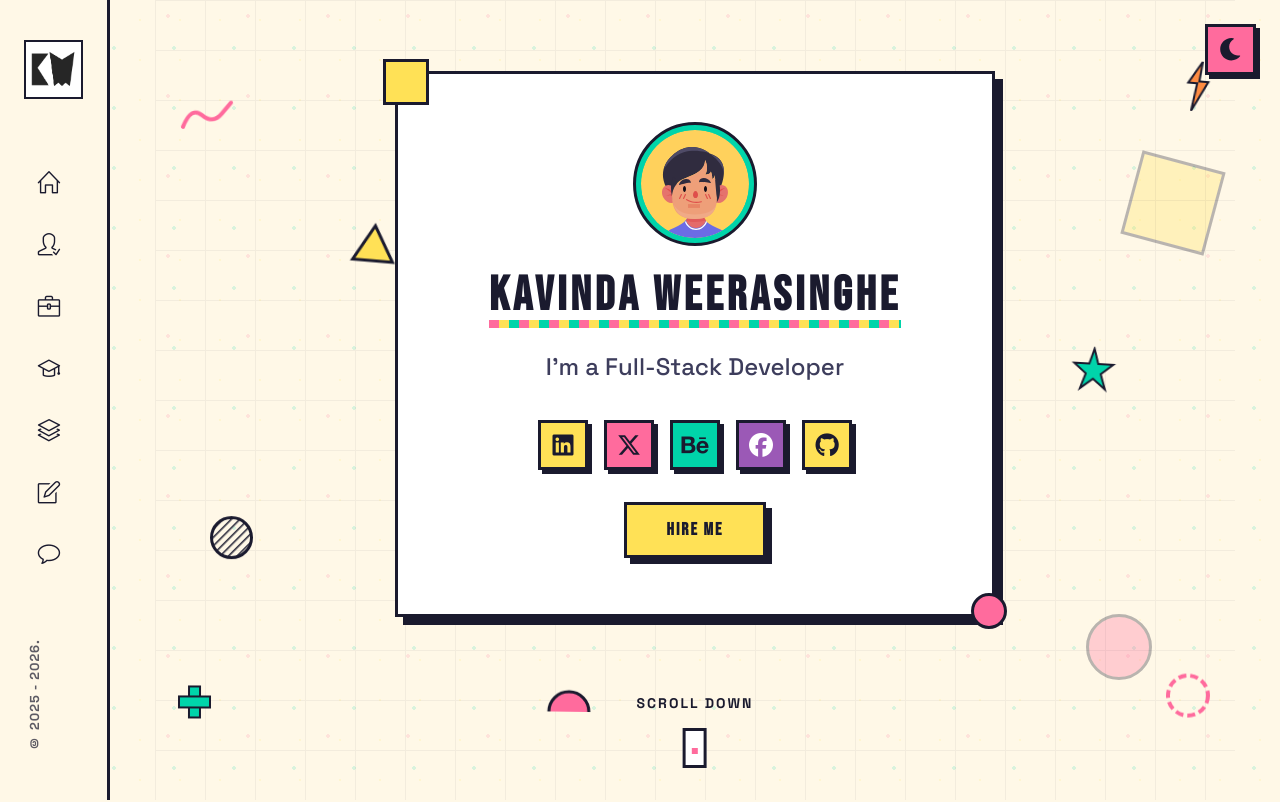
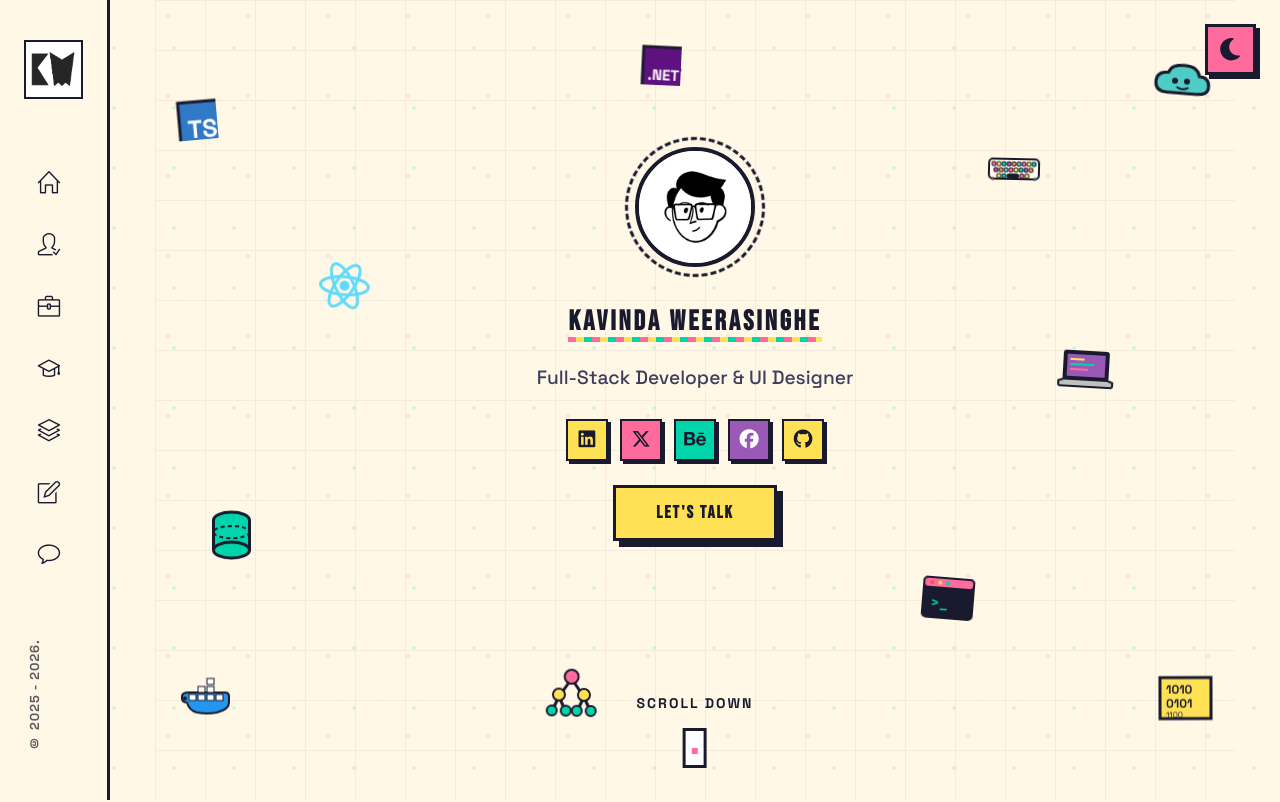
Before and after one commit to foverokavindz/fovero-folio, a React (Vite) app: page / in a window 1280 px wide. Shown: the top 802 px of the page. Built offline with nearby package versions, Linux system fonts and the light colour scheme.

Commit message:
Update text

```diff
--- a/package.json
+++ b/package.json
@@ -11,6 +11,7 @@
   },
   "dependencies": {
     "@emailjs/browser": "^4.3.3",
+    "gsap": "^3.14.2",
     "react": "^18.2.0",
     "react-dom": "^18.2.0",
     "react-icons": "^5.5.0",
--- a/src/App.css
+++ b/src/App.css
@@ -5,35 +5,7 @@
 }
 
 /* Memphis floating decorations */
-.main::before {
-  content: '';
-  position: fixed;
-  top: 20%;
-  right: 5%;
-  width: 80px;
-  height: 80px;
-  background: var(--memphis-yellow);
-  border: 3px solid var(--memphis-black);
-  transform: rotate(15deg);
-  z-index: -1;
-  opacity: 0.3;
-  animation: memphis-rotate 20s linear infinite;
-}
 
-.main::after {
-  content: '';
-  position: fixed;
-  bottom: 15%;
-  right: 10%;
-  width: 60px;
-  height: 60px;
-  background: var(--memphis-pink);
-  border: 3px solid var(--memphis-black);
-  border-radius: 50%;
-  z-index: -1;
-  opacity: 0.3;
-  animation: memphis-bounce 3s ease-in-out infinite;
-}
 
 @keyframes memphis-rotate {
   from {
--- a/src/App.jsx
+++ b/src/App.jsx
@@ -27,12 +27,7 @@ function App() {
         <Resume />
         <Portfolio />
         <Pricing />
-
-        {/*
-
         <Blog />
-
-        */}
         <Testimonials />
         <Contact />
       </main>
--- a/src/components/home/Home.css
+++ b/src/components/home/Home.css
@@ -29,54 +29,111 @@
   max-width: 600px;
   text-align: center;
   z-index: 2;
-  background: var(--container-color);
   padding: 3rem;
-  border: var(--border-thick);
-  box-shadow: var(--shadow-lg);
   position: relative;
   margin-bottom: 2rem;
+  display: flex;
+  flex-direction: column;
+  align-items: center;
 }
 
-/* Memphis Corner Decoration */
-.intro::before {
-  content: '';
-  position: absolute;
-  top: -15px;
-  left: -15px;
-  width: 40px;
-  height: 40px;
-  background-color: var(--memphis-yellow);
-  border: var(--border-thick);
-  z-index: -1;
+/* Remove corner decorations since we removed the box */
+.intro::before,
+.intro::after {
+  display: none;
 }
 
-.intro::after {
-  content: '';
-  position: absolute;
-  bottom: -15px;
-  right: -15px;
-  width: 30px;
-  height: 30px;
-  background-color: var(--memphis-pink);
-  border: var(--border-thick);
-  border-radius: 50%;
-  z-index: -1;
+/* Profile Image Container */
+.home__img-wrapper {
+  position: relative;
+  display: inline-block;
+  margin-bottom: 2.5rem;
 }
 
 .home img {
-  margin-bottom: 1.5rem;
-  border: var(--border-thick);
+  border: 4px solid var(--memphis-black);
   border-radius: 50%;
-  padding: 5px;
+  position: relative;
+  z-index: 2;
+  width: 120px;
+  height: 120px;
+}
+
+/* Rotating ring around profile */
+.home__img-wrapper::before {
+  content: '';
+  position: absolute;
+  top: -10px;
+  left: -10px;
+  right: -10px;
+  bottom: -10px;
+  border: 3px dashed var(--memphis-black);
+  border-radius: 50%;
+  animation: spin-slow 20s linear infinite;
+}
+
+/* Floating decorative dots */
+.home__img-decoration {
+  position: absolute;
+  width: 100%;
+  height: 100%;
+  top: 0;
+  left: 0;
+  pointer-events: none;
+}
+
+.home__img-decoration span {
+  position: absolute;
+  width: 10px;
+  height: 10px;
+  border-radius: 50%;
+  border: 2px solid var(--memphis-black);
+}
+
+.home__img-decoration span:nth-child(1) {
   background: var(--memphis-teal);
+  top: 10%;
+  left: -25px;
+  animation: float-dot 3s ease-in-out infinite;
+}
+
+.home__img-decoration span:nth-child(2) {
+  background: var(--memphis-orange);
+  bottom: 20%;
+  right: -20px;
+  animation: float-dot 3s ease-in-out infinite 0.5s;
+}
+
+.home__img-decoration span:nth-child(3) {
+  background: var(--memphis-purple);
+  bottom: -12px;
+  left: 30%;
+  width: 10px;
+  height: 10px;
+  animation: float-dot 3s ease-in-out infinite 1s;
+}
+
+@keyframes spin-slow {
+  from { transform: rotate(0deg); }
+  to { transform: rotate(360deg); }
+}
+
+@keyframes bounce-shape {
+  0%, 100% { transform: translateY(0) rotate(0deg); }
+  50% { transform: translateY(-8px) rotate(10deg); }
+}
+
+@keyframes float-dot {
+  0%, 100% { transform: translateY(0); }
+  50% { transform: translateY(-6px); }
 }
 
 .home__name {
-  font-size: var(--h1-font-size);
+  font-size: 1.75rem;
   font-weight: var(--font-bold);
   margin-bottom: 0.5rem;
   font-family: var(--heading-font);
-  letter-spacing: 4px;
+  letter-spacing: 3px;
   position: relative;
   display: inline-block;
 }
@@ -85,23 +142,23 @@
 .home__name::after {
   content: '';
   position: absolute;
-  bottom: -5px;
+  bottom: -4px;
   left: 0;
   width: 100%;
-  height: 8px;
+  height: 5px;
   background: repeating-linear-gradient(
     90deg,
     var(--memphis-pink),
-    var(--memphis-pink) 10px,
-    var(--memphis-yellow) 10px,
-    var(--memphis-yellow) 20px,
-    var(--memphis-teal) 20px,
-    var(--memphis-teal) 30px
+    var(--memphis-pink) 8px,
+    var(--memphis-yellow) 8px,
+    var(--memphis-yellow) 16px,
+    var(--memphis-teal) 16px,
+    var(--memphis-teal) 24px
   );
 }
 
 .home__education {
-  font-size: var(--h3-font-size);
+  font-size: 1.2rem;
   color: var(--text-color);
   font-weight: var(--font-medium);
   display: block;
@@ -110,22 +167,22 @@
 
 .home__socials {
   display: flex;
-  column-gap: 1rem;
-  margin: 2rem 0;
+  column-gap: 0.75rem;
+  margin: 1.5rem 0;
   justify-content: center;
 }
 
 .home__social-link {
   color: var(--memphis-black);
-  font-size: 1.5rem;
-  width: 50px;
-  height: 50px;
+  font-size: 1.2rem;
+  width: 42px;
+  height: 42px;
   display: flex;
   align-items: center;
   justify-content: center;
-  border: var(--border-thick);
+  border: 2px solid var(--memphis-black);
   background: var(--memphis-yellow);
-  box-shadow: var(--shadow-sm);
+  box-shadow: 3px 3px 0px var(--memphis-black);
   transition: all 0.2s ease;
 }
 
@@ -143,8 +200,8 @@
 }
 
 .home__social-link:hover {
-  transform: translate(-3px, -3px);
-  box-shadow: 9px 9px 0px var(--memphis-black);
+  transform: translate(-2px, -2px);
+  box-shadow: 6px 6px 0px var(--memphis-black);
 }
 
 /* Scroll Down - Position outside of intro */
@@ -265,8 +322,8 @@
 
 .s2 {
   animation: move 1.3s ease, memphis-float 5s ease-in-out infinite 0.5s;
-  left: 18%;
-  top: 30%;
+  left: 15%;
+  top: 35%;
 }
 
 .s3 {
@@ -283,8 +340,8 @@
 
 .s5 {
   animation: move 2.2s ease, memphis-float 5.5s ease-in-out infinite 0.7s;
-  left: 44%;
-  top: 10%;
+  left: 45%;
+  top: 7%;
 }
 
 .s6 {
@@ -296,7 +353,7 @@
 .s7 {
   animation: move 2.8s ease, memphis-float 6s ease-in-out infinite 0.4s;
   top: 20%;
-  right: 25%;
+  right: 18%;
 }
 
 .s8 {
--- a/src/components/home/Home.jsx
+++ b/src/components/home/Home.jsx
@@ -1,6 +1,6 @@
 import React from 'react';
 import './Home.css';
-import Me from '../../assets/avatar-1.svg';
+import Me from '../../assets/myface.png';
 import HeaderSocials from './HeaderSocials';
 import ScrollDown from './ScrollDown';
 import Shapes from './Shapes';
@@ -9,13 +9,17 @@ const Home = () => {
   return (
     <section className="home container" id="home">
       <div className="intro">
-        <img src={Me} alt="" className="home__img" />
+        <div className="home__img-wrapper">
+          <img src={Me} alt="" className="home__img" />
+          <div className="home__img-decoration">
+
+          </div>
+        </div>
         <h1 className="home__name">Kavinda Weerasinghe</h1>
-        <span className="home__education">I'm a Full-Stack Developer</span>
+        <span className="home__education">Full-Stack Developer & UI Designer</span>
         <HeaderSocials />
-
         <a href="#contact" className="btn">
-          Hire Me
+          Let's Talk
         </a>
       </div>
       <ScrollDown />
--- a/src/components/home/Shapes.jsx
+++ b/src/components/home/Shapes.jsx
@@ -1,158 +1,267 @@
 import React from 'react';
 
-// Memphis Design Shapes Component
+// Memphis Design Shapes Component - Tech Stack Theme
 const Shapes = () => {
   return (
     <div className="shapes">
-      {/* Memphis Squiggle */}
+      {/* TypeScript Logo */}
       <svg
-        width="60"
-        height="30"
+        width="40"
+        height="40"
         className="shape s1"
         xmlns="http://www.w3.org/2000/svg"
       >
-        <path
-          d="M5 25 Q15 5 25 15 T45 15 T55 5"
-          stroke="#FF6B9D"
-          strokeWidth="4"
-          fill="none"
-          strokeLinecap="round"
-        />
+        <rect x="2" y="2" width="46" height="46" fill="#3178C6" stroke="#1A1A2E" strokeWidth="3"/>
+        <text x="10" y="38" fontSize="25" fontWeight="bold" fontFamily="Arial, sans-serif" fill="#FFF">TS</text>
       </svg>
 
-      {/* Memphis Triangle - Filled */}
+      {/* React Logo */}
       <svg
-        width="50"
-        height="45"
+        width="55"
+        height="50"
         className="shape s2"
         xmlns="http://www.w3.org/2000/svg"
       >
-        <polygon
-          points="25,5 45,40 5,40"
-          fill="#FFE156"
-          stroke="#1A1A2E"
-          strokeWidth="3"
-        />
+        <ellipse cx="27.5" cy="25" rx="24" ry="9" fill="none" stroke="#61DAFB" strokeWidth="3"/>
+        <ellipse cx="27.5" cy="25" rx="24" ry="9" fill="none" stroke="#61DAFB" strokeWidth="3" transform="rotate(60 27.5 25)"/>
+        <ellipse cx="27.5" cy="25" rx="24" ry="9" fill="none" stroke="#61DAFB" strokeWidth="3" transform="rotate(120 27.5 25)"/>
+        <circle cx="27.5" cy="25" r="5" fill="#61DAFB"/>
       </svg>
 
-      {/* Memphis Circle - Striped */}
+      {/* Database Logo */}
       <svg
         width="45"
-        height="45"
+        height="52"
         className="shape s3"
         xmlns="http://www.w3.org/2000/svg"
       >
-        <defs>
-          <pattern id="stripes1" patternUnits="userSpaceOnUse" width="6" height="6" patternTransform="rotate(45)">
-            <line x1="0" y1="0" x2="0" y2="6" stroke="#1A1A2E" strokeWidth="3" />
-          </pattern>
-        </defs>
-        <circle cx="22.5" cy="22.5" r="20" fill="url(#stripes1)" stroke="#1A1A2E" strokeWidth="3"/>
+        <ellipse cx="22.5" cy="12" rx="18" ry="8" fill="#00D4AA" stroke="#1A1A2E" strokeWidth="3"/>
+        <rect x="4.5" y="12" width="36" height="30" fill="#00D4AA" stroke="none"/>
+        <line x1="4.5" y1="12" x2="4.5" y2="42" stroke="#1A1A2E" strokeWidth="3"/>
+        <line x1="40.5" y1="12" x2="40.5" y2="42" stroke="#1A1A2E" strokeWidth="3"/>
+        <ellipse cx="22.5" cy="42" rx="18" ry="8" fill="#00D4AA" stroke="#1A1A2E" strokeWidth="3"/>
+        <ellipse cx="22.5" cy="24" rx="18" ry="6" fill="none" stroke="#1A1A2E" strokeWidth="2" strokeDasharray="4 3"/>
       </svg>
 
-      {/* Memphis Plus/Cross */}
+      {/* Docker Logo (Whale with containers) */}
       <svg
-        width="35"
-        height="35"
+        width="60"
+        height="45"
         className="shape s4"
         xmlns="http://www.w3.org/2000/svg"
       >
-        <rect x="12" y="2" width="11" height="31" fill="#00D4AA" stroke="#1A1A2E" strokeWidth="2"/>
-        <rect x="2" y="12" width="31" height="11" fill="#00D4AA" stroke="#1A1A2E" strokeWidth="2"/>
+        {/* Whale body */}
+        <path
+          d="M10 28 Q5 28 5 24 L5 22 Q5 18 12 18 L48 18 Q52 18 52 22 L52 28 Q52 35 40 38 Q30 40 20 38 Q12 36 10 28"
+          fill="#2496ED"
+          stroke="#1A1A2E"
+          strokeWidth="2"
+        />
+        {/* Containers */}
+        <rect x="12" y="20" width="7" height="6" fill="#FFF" stroke="#1A1A2E" strokeWidth="1"/>
+        <rect x="21" y="20" width="7" height="6" fill="#FFF" stroke="#1A1A2E" strokeWidth="1"/>
+        <rect x="30" y="20" width="7" height="6" fill="#FFF" stroke="#1A1A2E" strokeWidth="1"/>
+        <rect x="39" y="20" width="7" height="6" fill="#FFF" stroke="#1A1A2E" strokeWidth="1"/>
+        <rect x="21" y="12" width="7" height="6" fill="#FFF" stroke="#1A1A2E" strokeWidth="1"/>
+        <rect x="30" y="12" width="7" height="6" fill="#FFF" stroke="#1A1A2E" strokeWidth="1"/>
+        <rect x="30" y="4" width="7" height="6" fill="#FFF" stroke="#1A1A2E" strokeWidth="1"/>
+        {/* Eye */}
+        <circle cx="8" cy="24" r="2" fill="#1A1A2E"/>
       </svg>
 
-      {/* Memphis Zigzag */}
       <svg
-        width="70"
-        height="25"
+        width="48"
+        height="48"
         className="shape s5"
         xmlns="http://www.w3.org/2000/svg"
+        viewBox="0 0 48 48"
       >
+        {/* Left angle bracket */}
         <polyline
-          points="5,20 15,5 25,20 35,5 45,20 55,5 65,20"
+          points="20,12 9,24 20,36"
+          fill="none"
           stroke="#9B59B6"
-          strokeWidth="4"
+          strokeWidth="3.5"
+          strokeLinecap="round"
+          strokeLinejoin="round"
+        />
+        {/* Slash */}
+        <line
+          x1="23" y1="36" x2="32" y2="12"
+          stroke="#9B59B6"
+          strokeWidth="3.5"
+          strokeLinecap="round"
+        />
+        {/* Right angle bracket */}
+        <polyline
+          points="28,12 39,24 28,36"
           fill="none"
+          stroke="#9B59B6"
+          strokeWidth="3.5"
+          strokeLinecap="round"
+          strokeLinejoin="round"
+        />
+        {/* Outline for Memphis style */}
+        <polyline
+          points="20,12 9,24 20,36"
+          fill="none"
+          stroke="#1A1A2E"
+          strokeWidth="1.2"
+          strokeLinecap="round"
+          strokeLinejoin="round"
+        />
+        <line
+          x1="23" y1="36" x2="32" y2="12"
+          stroke="#1A1A2E"
+          strokeWidth="1.2"
+          strokeLinecap="round"
+        />
+        <polyline
+          points="28,12 39,24 28,36"
+          fill="none"
+          stroke="#1A1A2E"
+          strokeWidth="1.2"
           strokeLinecap="round"
           strokeLinejoin="round"
         />
       </svg>
 
-      {/* Memphis Semi-Circle */}
+            <svg
+        width="40"
+        height="40"
+        className="shape s5"
+        xmlns="http://www.w3.org/2000/svg"
+      >
+        <rect x="2" y="2" width="46" height="46" fill="#601180FF" stroke="#1A1A2E" strokeWidth="3"/>
+        <text x="7" y="35" fontSize="15" fontWeight="bold" fontFamily="Arial, sans-serif" fill="#FFF">.NET</text>
+      </svg>
+
+      {/* DSA Logo (Tree/Graph structure) */}
       <svg
-        width="50"
-        height="30"
+        width="55"
+        height="50"
         className="shape s6"
         xmlns="http://www.w3.org/2000/svg"
       >
-        <path
-          d="M5 25 A20 20 0 0 1 45 25"
-          fill="#FF6B9D"
-          stroke="#1A1A2E"
-          strokeWidth="3"
-        />
+        {/* Tree lines */}
+        <line x1="27.5" y1="12" x2="15" y2="30" stroke="#1A1A2E" strokeWidth="3"/>
+        <line x1="27.5" y1="12" x2="40" y2="30" stroke="#1A1A2E" strokeWidth="3"/>
+        <line x1="15" y1="30" x2="8" y2="45" stroke="#1A1A2E" strokeWidth="3"/>
+        <line x1="15" y1="30" x2="22" y2="45" stroke="#1A1A2E" strokeWidth="3"/>
+        <line x1="40" y1="30" x2="33" y2="45" stroke="#1A1A2E" strokeWidth="3"/>
+        <line x1="40" y1="30" x2="47" y2="45" stroke="#1A1A2E" strokeWidth="3"/>
+        {/* Nodes */}
+        <circle cx="27.5" cy="10" r="7" fill="#FF6B9D" stroke="#1A1A2E" strokeWidth="2"/>
+        <circle cx="15" cy="28" r="6" fill="#FFE156" stroke="#1A1A2E" strokeWidth="2"/>
+        <circle cx="40" cy="28" r="6" fill="#FFE156" stroke="#1A1A2E" strokeWidth="2"/>
+        <circle cx="8" cy="44" r="5" fill="#00D4AA" stroke="#1A1A2E" strokeWidth="2"/>
+        <circle cx="22" cy="44" r="5" fill="#00D4AA" stroke="#1A1A2E" strokeWidth="2"/>
+        <circle cx="33" cy="44" r="5" fill="#00D4AA" stroke="#1A1A2E" strokeWidth="2"/>
+        <circle cx="47" cy="44" r="5" fill="#00D4AA" stroke="#1A1A2E" strokeWidth="2"/>
       </svg>
 
-      {/* Memphis Square with Dot */}
+      {/* Mechanical Keyboard Icon - Improved */}
       <svg
-        width="40"
-        height="40"
+        width="54"
+        height="28"
         className="shape s7"
         xmlns="http://www.w3.org/2000/svg"
+        viewBox="0 0 54 28"
       >
-        <rect x="5" y="5" width="30" height="30" fill="#FFE156" stroke="#1A1A2E" strokeWidth="3"/>
-        <circle cx="20" cy="20" r="6" fill="#1A1A2E"/>
+        {/* Keyboard body */}
+        <rect x="2" y="4" width="50" height="20" rx="4" fill="#FFF8E7" stroke="#1A1A2E" strokeWidth="2"/>
+        {/* Top row (Esc, F1-F4) */}
+        <rect x="5" y="7" width="4" height="4" rx="1" fill="#FF6B9D" stroke="#1A1A2E" strokeWidth="1"/>
+        <rect x="10" y="7" width="4" height="4" rx="1" fill="#FFE156" stroke="#1A1A2E" strokeWidth="1"/>
+        <rect x="15" y="7" width="4" height="4" rx="1" fill="#00D4AA" stroke="#1A1A2E" strokeWidth="1"/>
+        <rect x="20" y="7" width="4" height="4" rx="1" fill="#9B59B6" stroke="#1A1A2E" strokeWidth="1"/>
+        <rect x="25" y="7" width="4" height="4" rx="1" fill="#FF8C42" stroke="#1A1A2E" strokeWidth="1"/>
+        <rect x="30" y="7" width="4" height="4" rx="1" fill="#4ECDC4" stroke="#1A1A2E" strokeWidth="1"/>
+        <rect x="35" y="7" width="4" height="4" rx="1" fill="#FF6B9D" stroke="#1A1A2E" strokeWidth="1"/>
+        <rect x="40" y="7" width="4" height="4" rx="1" fill="#FFE156" stroke="#1A1A2E" strokeWidth="1"/>
+        <rect x="45" y="7" width="4" height="4" rx="1" fill="#00D4AA" stroke="#1A1A2E" strokeWidth="1"/>
+        {/* Home row (QWERTY) */}
+        <rect x="7" y="13" width="4" height="4" rx="1" fill="#9B59B6" stroke="#1A1A2E" strokeWidth="1"/>
+        <rect x="12" y="13" width="4" height="4" rx="1" fill="#FF8C42" stroke="#1A1A2E" strokeWidth="1"/>
+        <rect x="17" y="13" width="4" height="4" rx="1" fill="#4ECDC4" stroke="#1A1A2E" strokeWidth="1"/>
+        <rect x="22" y="13" width="4" height="4" rx="1" fill="#FF6B9D" stroke="#1A1A2E" strokeWidth="1"/>
+        <rect x="27" y="13" width="4" height="4" rx="1" fill="#FFE156" stroke="#1A1A2E" strokeWidth="1"/>
+        <rect x="32" y="13" width="4" height="4" rx="1" fill="#00D4AA" stroke="#1A1A2E" strokeWidth="1"/>
+        <rect x="37" y="13" width="4" height="4" rx="1" fill="#9B59B6" stroke="#1A1A2E" strokeWidth="1"/>
+        <rect x="42" y="13" width="4" height="4" rx="1" fill="#FF8C42" stroke="#1A1A2E" strokeWidth="1"/>
+        {/* Bottom row (Ctrl, Alt, Space, etc.) */}
+        <rect x="10" y="19" width="4" height="4" rx="1" fill="#FFE156" stroke="#1A1A2E" strokeWidth="1"/>
+        <rect x="15" y="19" width="4" height="4" rx="1" fill="#00D4AA" stroke="#1A1A2E" strokeWidth="1"/>
+        <rect x="20" y="19" width="12" height="4" rx="2" fill="#1A1A2E" stroke="#1A1A2E" strokeWidth="1"/>
+        <rect x="33" y="19" width="4" height="4" rx="1" fill="#FF6B9D" stroke="#1A1A2E" strokeWidth="1"/>
+        <rect x="38" y="19" width="4" height="4" rx="1" fill="#FFE156" stroke="#1A1A2E" strokeWidth="1"/>
+        {/* Decorative Memphis dot */}
+        <circle cx="6" cy="24" r="1.2" fill="#FF6B9D" stroke="#1A1A2E" strokeWidth="0.7"/>
+        <circle cx="48" cy="24" r="1.2" fill="#00D4AA" stroke="#1A1A2E" strokeWidth="0.7"/>
       </svg>
 
-      {/* Memphis Donut */}
+      {/* Terminal Logo */}
       <svg
-        width="45"
+        width="55"
         height="45"
         className="shape s8"
         xmlns="http://www.w3.org/2000/svg"
       >
-        <circle cx="22.5" cy="22.5" r="18" fill="none" stroke="#4ECDC4" strokeWidth="8"/>
-        <circle cx="22.5" cy="22.5" r="18" fill="none" stroke="#1A1A2E" strokeWidth="2"/>
+        <rect x="2" y="2" width="50" height="40" fill="#1A1A2E" stroke="#1A1A2E" strokeWidth="2" rx="4"/>
+        <rect x="2" y="2" width="50" height="10" fill="#FF6B9D" stroke="#1A1A2E" strokeWidth="2" rx="4"/>
+        <circle cx="10" cy="7" r="2" fill="#FF4757"/>
+        <circle cx="18" cy="7" r="2" fill="#FFE156"/>
+        <circle cx="26" cy="7" r="2" fill="#00D4AA"/>
+        <text x="10" y="32" fontSize="14" fontFamily="monospace" fontWeight="bold" fill="#00D4AA">&gt;_</text>
       </svg>
 
-      {/* Memphis Lightning Bolt */}
+      {/* Cloud Logo */}
       <svg
-        width="30"
-        height="50"
+        width="60"
+        height="40"
         className="shape s9"
         xmlns="http://www.w3.org/2000/svg"
       >
-        <polygon
-          points="18,0 5,22 14,22 10,50 25,20 16,20"
-          fill="#FF8C42"
+        <path
+          d="M15 32 Q3 32 3 22 Q3 12 15 12 Q17 4 30 4 Q44 4 46 14 Q56 14 56 24 Q56 32 44 32 Z"
+          fill="#4ECDC4"
           stroke="#1A1A2E"
-          strokeWidth="2"
+          strokeWidth="3"
         />
+        <circle cx="22" cy="20" r="3" fill="#1A1A2E"/>
+        <circle cx="34" cy="20" r="3" fill="#1A1A2E"/>
+        <path d="M24 26 Q30 30 36 26" stroke="#1A1A2E" strokeWidth="2" fill="none"/>
       </svg>
 
-      {/* Memphis Star */}
+      {/* Laptop Logo */}
       <svg
-        width="45"
+        width="60"
         height="45"
         className="shape s10"
         xmlns="http://www.w3.org/2000/svg"
       >
-        <polygon
-          points="22.5,2 27,17 42,17 30,27 35,42 22.5,32 10,42 15,27 3,17 18,17"
-          fill="#00D4AA"
-          stroke="#1A1A2E"
-          strokeWidth="2"
-        />
+        {/* Screen */}
+        <rect x="8" y="5" width="44" height="28" rx="2" fill="#1A1A2E" stroke="#1A1A2E" strokeWidth="2"/>
+        <rect x="11" y="8" width="38" height="22" fill="#9B59B6"/>
+        {/* Code lines on screen */}
+        <line x1="14" y1="13" x2="28" y2="13" stroke="#FFE156" strokeWidth="2"/>
+        <line x1="14" y1="18" x2="38" y2="18" stroke="#00D4AA" strokeWidth="2"/>
+        <line x1="14" y1="23" x2="32" y2="23" stroke="#FF6B9D" strokeWidth="2"/>
+        {/* Base */}
+        <path d="M3 35 L8 33 L52 33 L57 35 L57 38 Q57 40 55 40 L5 40 Q3 40 3 38 Z" fill="#C0C0C0" stroke="#1A1A2E" strokeWidth="2"/>
       </svg>
 
-      {/* Memphis Dotted Circle */}
+      {/* Binary 1010 Logo */}
       <svg
-        width="50"
-        height="50"
+        width="55"
+        height="45"
         className="shape s11"
         xmlns="http://www.w3.org/2000/svg"
       >
-        <circle cx="25" cy="25" r="20" fill="none" stroke="#FF6B9D" strokeWidth="4" strokeDasharray="8 4"/>
+        <rect x="2" y="2" width="51" height="41" fill="#FFE156" stroke="#1A1A2E" strokeWidth="3"/>
+        <text x="8" y="18" fontSize="12" fontFamily="monospace" fontWeight="bold" fill="#1A1A2E">1010</text>
+        <text x="8" y="32" fontSize="12" fontFamily="monospace" fontWeight="bold" fill="#1A1A2E">0101</text>
+        <text x="8" y="42" fontSize="8" fontFamily="monospace" fill="#1A1A2E">1100</text>
       </svg>
     </div>
   );
```
Also changed, not shown: src/assets/myface.png (added), 1 other file (tests, documents, lock files or other folders).
